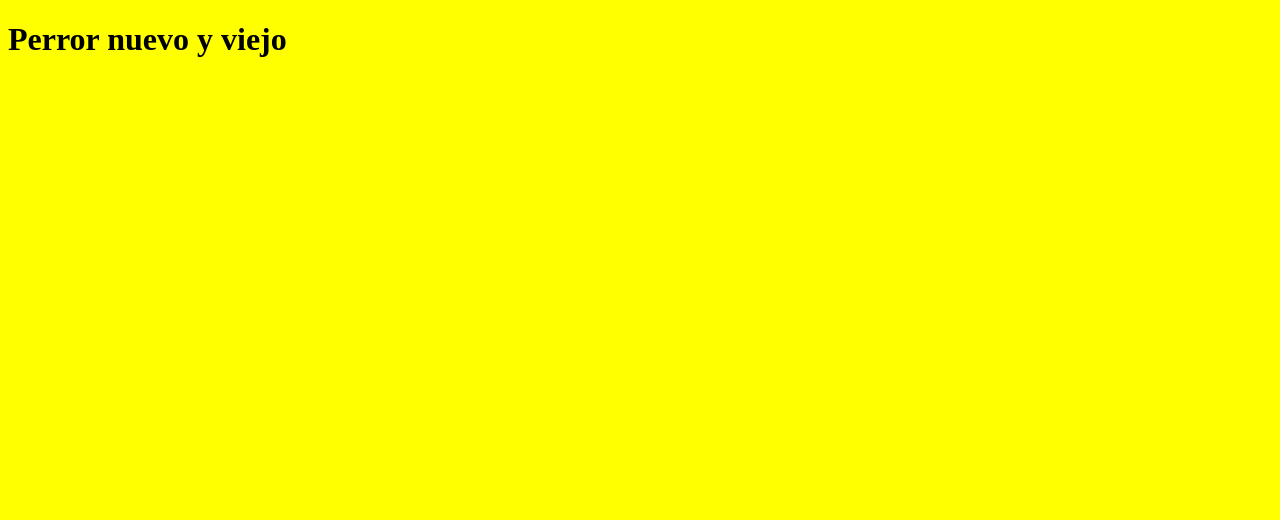
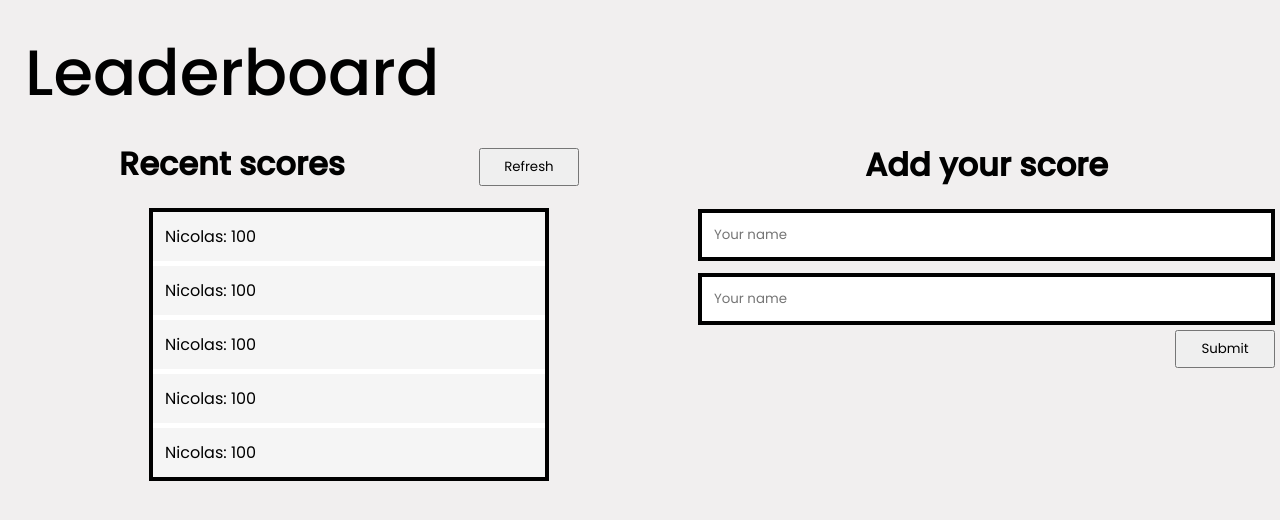
Before and after one commit to Nicolaswg/LeaderBoard-Project, a website built with webpack: page src/index.html in a window 1280 px wide. Built offline with nearby package versions, Linux system fonts and the light colour scheme.

Commit message:
Add leaderboard project layout

```diff
--- a/src/index.html
+++ b/src/index.html
@@ -4,10 +4,48 @@
     <meta charset="UTF-8">
     <meta http-equiv="X-UA-Compatible" content="IE=edge">
     <meta name="viewport" content="width=device-width, initial-scale=1.0">
-    <title>Document</title>
+    <title>Leaderboard</title>
 </head>
 <body>
-    <h1>Perror nuevo y viejo</h1>
+    <header class="header">
+        <h1>Leaderboard</h1>
+    </header>
+    <section class="main">
+        <div class="content">
+            <div class="leaderboard-header">
+                <h2>Recent scores</h2>
+                <button class="refresh">Refresh</button>
+            </div>
+            <ul class="leaderboard-box">
+                <li class="score">
+                    <p class="name">Nicolas: 100</p>
+                </li>
+                <li class="score">
+                    <p class="name">Nicolas: 100</p>
+                </li>
+                <li class="score">
+                    <p class="name">Nicolas: 100</p>
+                </li>
+                <li class="score">
+                    <p class="name">Nicolas: 100</p>
+                </li>
+                <li class="score">
+                    <p class="name">Nicolas: 100</p>
+                </li>
+            </ul>
+        </div>
+        <div class="content">
+            <div class="input-header">
+                <h2>Add your score</h2>
+            </div>
+            <div class="input-form">
+                <input type="text" placeholder="Your name" id="name">
+                <input type="text" placeholder="Your name" id="score">
+            </div>
+            <div class="submit-container">
+                <button class="submit">Submit</button></div>
+        </div>
+    </section>
     <script src="index.js"></script>
 </body>
 </html>
--- a/src/style.css
+++ b/src/style.css
@@ -1,3 +1,116 @@
+@import url('https://fonts.googleapis.com/css2?family=Poppins:ital,wght@0,100;0,200;0,300;0,400;0,500;1,100&display=swap');
+
+:root {
+  --font-family: 'Poppins', sans-serif;
+  --background-color: #f1efef;
+  --color-white: #fff;
+  --color-ligthgray: #f5f5f5;
+  --display-flex: flex;
+}
+
+* {
+  margin: 0;
+  padding: 0;
+  box-sizing: border-box;
+  font-family: var(--font-family);
+}
+
 body {
-  background-color: yellow;
+  background-color: var(--background-color);
+  padding: 5px;
 }
+
+.header {
+  display: var(--display-flex);
+  width: 100vw;
+  padding: 20px;
+}
+
+.header h1 {
+  font-size: 4rem;
+  font-weight: 500;
+}
+
+.main {
+  display: var(--display-flex);
+  height: 100vh;
+  gap: 5px;
+}
+
+.content {
+  display: var(--display-flex);
+  flex-direction: column;
+  align-items: center;
+  flex-grow: 1;
+}
+
+.leaderboard-header {
+  display: var(--display-flex);
+  width: 100%;
+  justify-content: space-evenly;
+  gap: 20px;
+  align-items: center
+}
+
+.leaderboard-header h2 {
+  font-size: 2rem;
+}
+
+.refresh {
+  width: 100px;
+  height: 38px;
+  margin-top: 5px;
+}
+
+.leaderboard-box {
+  display: flex;
+  flex-direction: column;
+  width: 400px;
+  margin-top: 20px;
+  border: 4px solid #000;
+  background-color: var(--color-white);
+  gap: 5px;
+}
+
+.score {
+  padding: 12px;
+  background-color: var(--color-ligthgray);
+  list-style: none;
+}
+
+.input-header {
+  width: 100%;
+  height: 49px;
+  display: flex;
+  justify-content: center;
+  align-items: center;
+}
+
+.input-header h2 {
+  font-size: 2rem;
+}
+
+.input-form {
+  display: flex;
+  width: 100%;
+  margin-top: 20px;
+  flex-direction: column;
+  gap: 12px;
+}
+
+.input-form input {
+  padding: 12px;
+  border: 4px solid #000;
+}
+
+.submit-container {
+  width: 100%;
+  display:flex;
+  justify-content: end;
+}
+
+.submit {
+  width: 100px;
+  height: 38px;
+  margin-top: 5px;
+}
```
Also changed, not shown: dist/index.html, dist/main.js.
